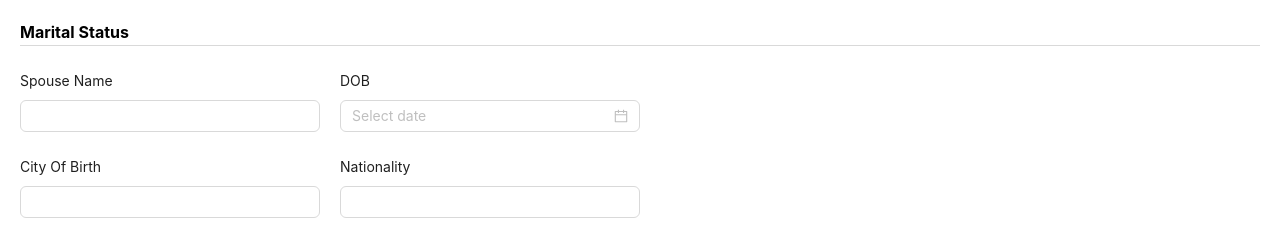
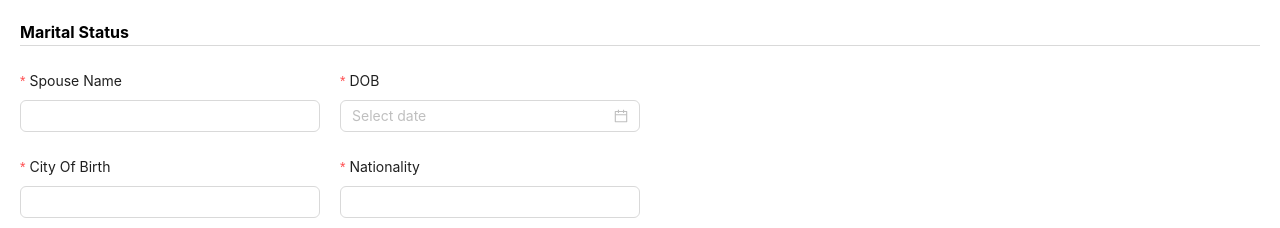
Before and after one commit to Soundharya2024/visa-management-TIC, a React (Vite) app: page / in a window 1280 px wide. Both pictures are taken after a click on the label "Married". Shown: the part 1775-2003 px from the top of the page. Built offline with nearby package versions, Linux system fonts and the light colour scheme.

Commit message:
required rule added for all conditionally rendered fields

```diff
--- a/src/components/USA.jsx
+++ b/src/components/USA.jsx
@@ -628,13 +628,29 @@ const USA = () => {
                       label="Spouse Name"
                       name="Spouse_Name"
                       className="w-[300px]"
+                      rules={[
+                        {
+                          required: true,
+                          message: "Kindly input your Spouse Name!",
+                        },
+                      ]}
                     >
                       <Input
                         maxLength={255}
                         className="sm:max-w-[260px] md:max-w-[300px]"
                       />
                     </Form.Item>
-                    <Form.Item label="DOB" name="DOB" className="w-[300px]">
+                    <Form.Item
+                      label="DOB"
+                      name="DOB"
+                      className="w-[300px]"
+                      rules={[
+                        {
+                          required: true,
+                          message: "Kindly input your Spouse DOB!",
+                        },
+                      ]}
+                    >
                       <DatePicker
                         format="DD-MMM-YYYY"
                         className="w-[300px] sm:max-w-[260px] md:max-w-[300px]"
@@ -644,6 +660,12 @@ const USA = () => {
                       label="City Of Birth"
                       name="City_Of_Birth"
                       className="w-[300px]"
+                      rules={[
+                        {
+                          required: true,
+                          message: "Kindly input your Spouse City of Birth!",
+                        },
+                      ]}
                     >
                       <Input
                         maxLength={255}
@@ -654,6 +676,12 @@ const USA = () => {
                       label="Nationality"
                       name="Natiolity"
                       className="w-[300px]"
+                      rules={[
+                        {
+                          required: true,
+                          message: "Kindly input your Spouse Nationality!",
+                        },
+                      ]}
                     >
                       <Input
                         maxLength={255}
@@ -736,6 +764,12 @@ const USA = () => {
                       label="Organization Name"
                       name="Organization_Name"
                       className="w-[300px]"
+                      rules={[
+                        {
+                          required: true,
+                          message: "Kindly input your Organization Name!",
+                        },
+                      ]}
                     >
                       <Input
                         maxLength={255}
@@ -746,6 +780,12 @@ const USA = () => {
                       label="Address"
                       name="Address1"
                       className="w-[300px]"
+                      rules={[
+                        {
+                          required: true,
+                          message: "Kindly input your Organization Address!",
+                        },
+                      ]}
                     >
                       <Input
                         maxLength={255}
@@ -756,6 +796,13 @@ const USA = () => {
                       label="Phone Number"
                       name="Phone_Number2"
                       className="w-[300px]"
+                      rules={[
+                        {
+                          required: true,
+                          message:
+                            "Kindly input your Organization Phone Number!",
+                        },
+                      ]}
                     >
                       <InputNumber
                         stringMode
@@ -768,6 +815,12 @@ const USA = () => {
                       label="Job Title"
                       name="Job_Title"
                       className="w-[300px]"
+                      rules={[
+                        {
+                          required: true,
+                          message: "Kindly input your Job Title!",
+                        },
+                      ]}
                     >
                       <Input
                         maxLength={255}
@@ -778,6 +831,13 @@ const USA = () => {
                       label="Employment Starting Date"
                       name="Employment_Starting_Date"
                       className="w-[300px]"
+                      rules={[
+                        {
+                          required: true,
+                          message:
+                            "Kindly input your Employment Starting Date!",
+                        },
+                      ]}
                     >
                       <DatePicker
                         format="DD-MMM-YYYY"
@@ -788,6 +848,12 @@ const USA = () => {
                       label="Employment End Date"
                       name="Employment_End_Date"
                       className="w-[300px]"
+                      rules={[
+                        {
+                          required: true,
+                          message: "Kindly input your Employment End Date!",
+                        },
+                      ]}
                     >
                       <DatePicker
                         format="DD-MMM-YYYY"
@@ -798,6 +864,12 @@ const USA = () => {
                       label="Main Duty"
                       name="Main_Duty"
                       className="w-[300px]"
+                      rules={[
+                        {
+                          required: true,
+                          message: "Kindly input your Main Duty!",
+                        },
+                      ]}
                     >
                       <Input
                         maxLength={255}
@@ -835,6 +907,12 @@ const USA = () => {
                       label="Provide name of institution"
                       name="Provide_name_of_institution"
                       className="w-[300px]"
+                      rules={[
+                        {
+                          required: true,
+                          message: "Kindly provide your name of institution!",
+                        },
+                      ]}
                     >
                       <Input
                         maxLength={255}
@@ -845,6 +923,13 @@ const USA = () => {
                       label="Address"
                       name="Address2"
                       className="w-[300px]"
+                      rules={[
+                        {
+                          required: true,
+                          message:
+                            "Kindly provide your address of institution!",
+                        },
+                      ]}
                     >
                       <Input
                         maxLength={255}
@@ -855,6 +940,12 @@ const USA = () => {
                       label="Course Of Study"
                       name="Course_Of_Study"
                       className="w-[300px]"
+                      rules={[
+                        {
+                          required: true,
+                          message: "Kindly provide your Course Of Study!",
+                        },
+                      ]}
                     >
                       <Input
                         maxLength={255}
@@ -867,6 +958,12 @@ const USA = () => {
                       label="Course Starting Date"
                       name="Course_Starting_Date"
                       className="w-[300px]"
+                      rules={[
+                        {
+                          required: true,
+                          message: "Kindly provide your Course Starting Date!",
+                        },
+                      ]}
                     >
                       <DatePicker
                         format="DD-MMM-YYYY"
@@ -877,6 +974,12 @@ const USA = () => {
                       label="Course End Date"
                       name="Course_End_Date"
                       className="w-[300px]"
+                      rules={[
+                        {
+                          required: true,
+                          message: "Kindly provide your Course End Date!",
+                        },
+                      ]}
                     >
                       <DatePicker
                         format="DD-MMM-YYYY"
@@ -956,6 +1059,12 @@ const USA = () => {
                                   {...restField}
                                   name={[name, "Country_Name"]}
                                   className="w-[200px]"
+                                  rules={[
+                                    {
+                                      required: true,
+                                      message: "Kindly input Country Name!",
+                                    },
+                                  ]}
                                 >
                                   <Input maxLength={255} />
                                 </Form.Item>
@@ -963,6 +1072,12 @@ const USA = () => {
                                   {...restField}
                                   name={[name, "Year_field"]}
                                   className="w-[200px]"
+                                  rules={[
+                                    {
+                                      required: true,
+                                      message: "Kindly input Year!",
+                                    },
+                                  ]}
                                 >
                                   <DatePicker
                                     picker="year"
@@ -1026,6 +1141,12 @@ const USA = () => {
                     label="Health Issue"
                     name="Health_Issue"
                     className="w-[300px]"
+                    rules={[
+                      {
+                        required: true,
+                        message: "Kindly input details on Health Issue!",
+                      },
+                    ]}
                   >
                     <TextArea
                       maxLength={100}
```
